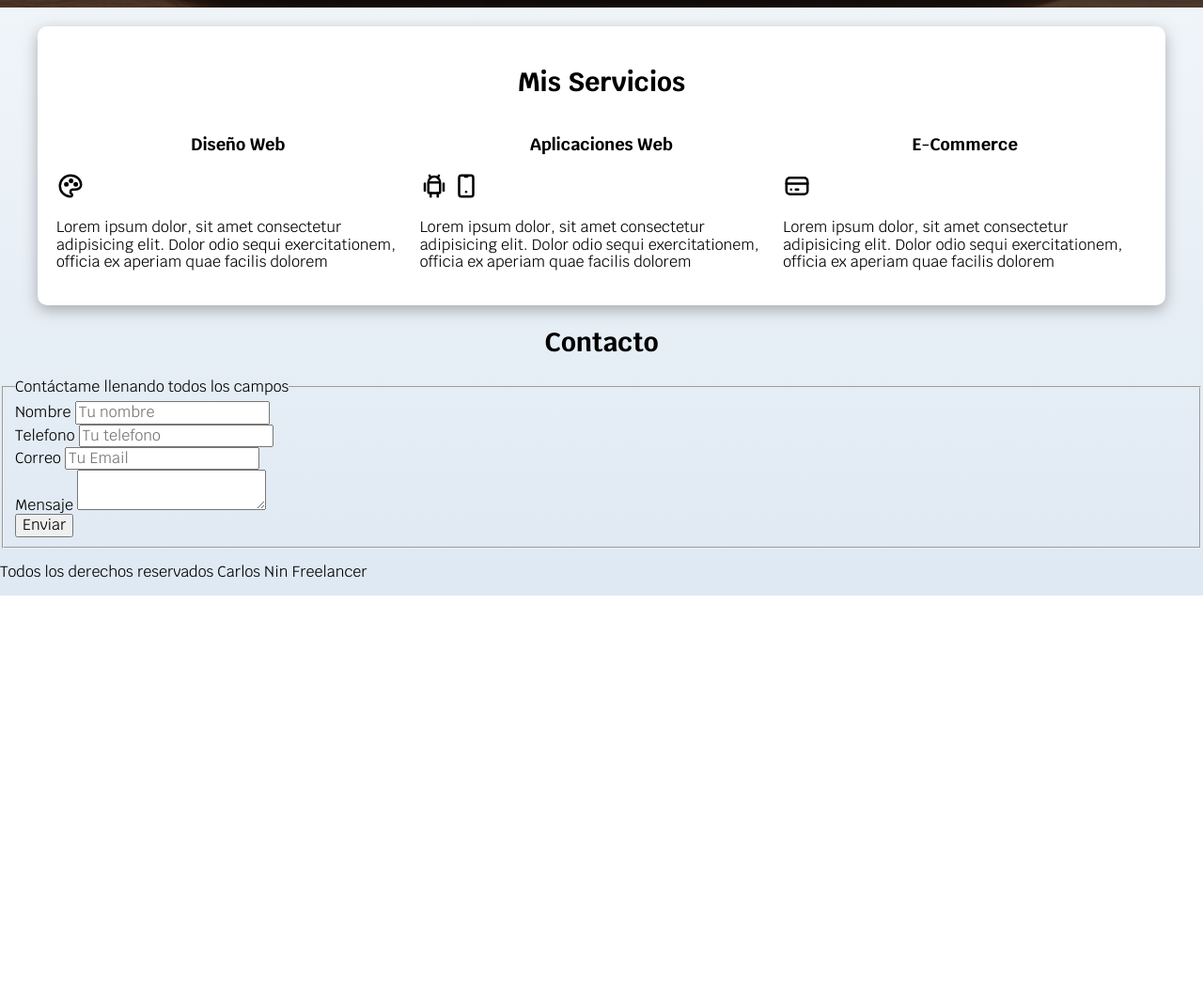
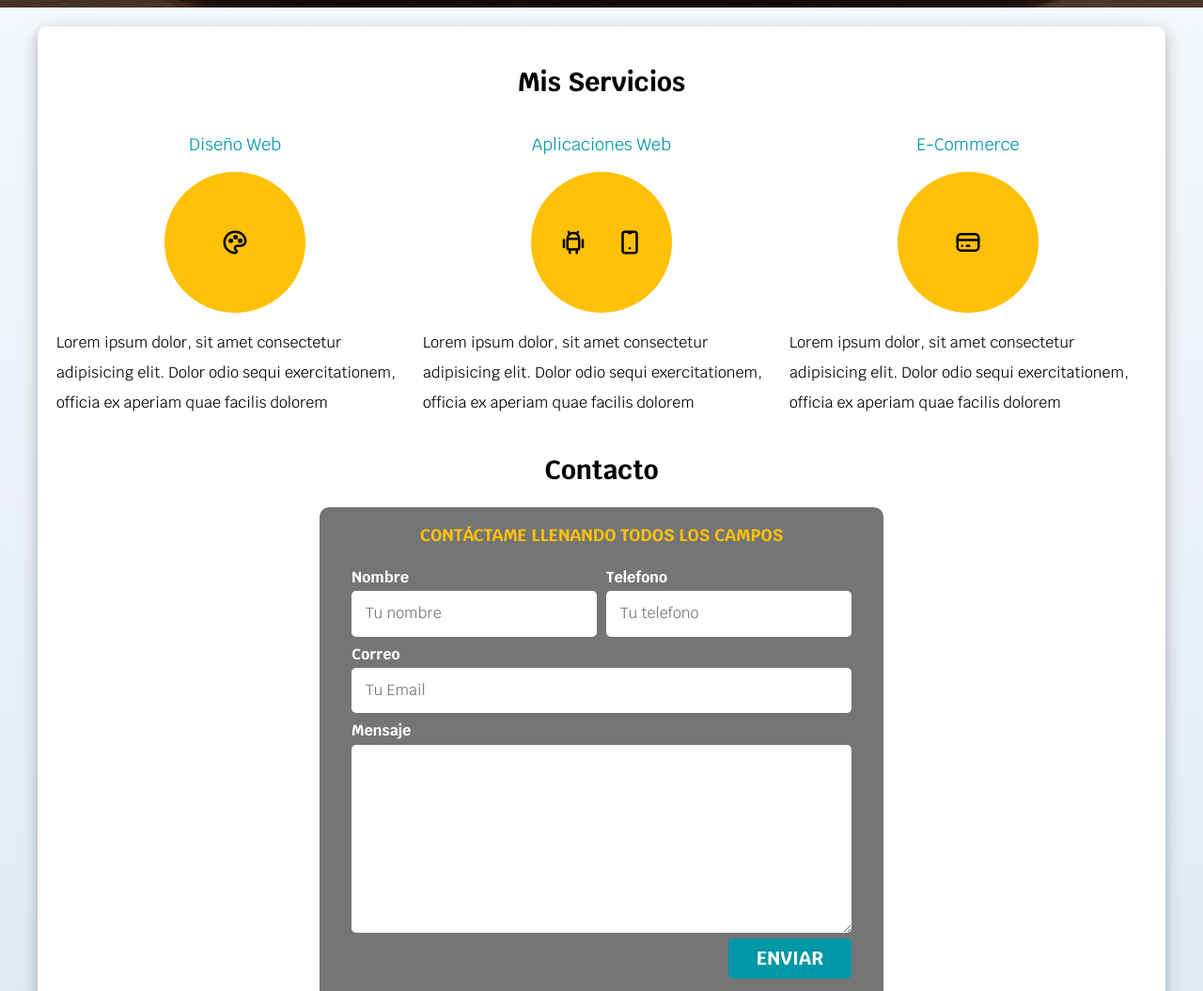
Before and after one commit to Carlosnin0623/APRENDIENDO-DESARROLLO-WEB, a plain HTML site: page HTML/freelancer_inicio/index.html in a window 1280 px wide. Shown: the part 580-1635 px from the top of the page at 94% size. Before the commit the page ends 1214 px from the top, so only its background shows below. Drawn offline with Linux system fonts and the light colour scheme.

Commit message:
Proyecto Diseño web FreeLancer

```diff
--- a/HTML/freelancer_inicio/css/styles.css
+++ b/HTML/freelancer_inicio/css/styles.css
@@ -1,4 +1,4 @@
-:root{
+:root {
     /* Custom Propertis */
 
     --blanco: #ffffff;
@@ -11,16 +11,21 @@
 }
 
 
-html{
+html {
     font-size: 62.5%;
     box-sizing: border-box;
+
+    /* Agregando efecto scroll en el html con esta propiedad css como es vertical se pone y pero si fuera horizontal ponemos x */
+    scroll-snap-type: y mandatory;
 }
 
-*, *:before, *:after {
+*,
+*:before,
+*:after {
     box-sizing: inherit;
 }
 
-body{
+body {
     font-size: 16px;
     font-family: var(--fuente-texto-exterior);
 
@@ -28,32 +33,54 @@ body{
     background-image: linear-gradient(to top, var(--grisClaro) 0%, var(--blanco) 100%);
 }
 
-h1{
+h1 {
     font-size: 3.8rem;
 }
 
-h2{
+h2 {
     font-size: 2.8rem;
 }
 
-h3{
+h3 {
     font-size: 1.8rem;
 }
 
-h1,h2,h3{
+h1,
+h2,
+h3 {
     text-align: center;
 }
 
-.titulo span{
+.titulo span {
     font-size: 2rem;
 }
 
-.contenedor{
-    max-width: 120rem; /* Esta propiedad provocara que el contenedor de los enlaces ocupe el 100% del ancho hasta llegar a los 1200px */
+
+.w-sm-100{
+    width: 100%;
+}
+
+@media (min-width: 768px) {
+    .w-sm-100 {
+        width: auto;
+    }
+}
+
+.flex{
+    display: flex;
+}
+
+.alinear-derecha{
+    justify-content: flex-end;
+}
+
+.contenedor {
+    max-width: 120rem;
+    /* Esta propiedad provocara que el contenedor de los enlaces ocupe el 100% del ancho hasta llegar a los 1200px */
     margin: 0 auto;
 }
 
-.boton{
+.boton {
     background-color: var(--secundario);
     color: var(--blanco);
     padding: 1rem 3rem;
@@ -65,41 +92,46 @@ h1,h2,h3{
     border-radius: .5rem;
     width: 90%;
     text-align: center;
+    border: none;
 }
 
 @media (min-width: 768px) {
-    .boton{
+    .boton {
         width: auto;
     }
 }
+
+.boton:hover{
+    cursor: pointer;
+}
+
 /* Poniendo sombra sobre un elemento con css usando esta pagina https://www.cssmatic.com/box-shadow */
-.sombra{
+.sombra {
 
-  -webkit-box-shadow: 0px 5px 15px 0px rgba(112,112,112,0.54);
-  -moz-box-shadow: 0px 5px 15px 0px rgba(112,112,112,0.54);
-   box-shadow: 0px 5px 15px 0px rgba(112,112,112,0.54);
+    -webkit-box-shadow: 0px 5px 15px 0px rgba(112, 112, 112, 0.54);
+    -moz-box-shadow: 0px 5px 15px 0px rgba(112, 112, 112, 0.54);
+    box-shadow: 0px 5px 15px 0px rgba(112, 112, 112, 0.54);
     background-color: var(--blanco);
     padding: 2rem;
     border-radius: 1rem;
 }
 
-.nav-bg{
+.nav-bg {
     background-color: var(--secundario);
 }
 
-.navegacion-principal{
+.navegacion-principal {
     display: flex;
     flex-direction: column;
 
 }
+
 /* Media query cuando llegue al tamaño de la pantalla de un telefono */
-@media (min-width: 480px) {
-
-}
+@media (min-width: 480px) {}
 
 /* Media query cuando llegue al tamaño de la pantalla de una tablet */
 @media (min-width: 768px) {
-    .navegacion-principal{
+    .navegacion-principal {
         flex-direction: row;
         justify-content: space-between;
 
@@ -108,17 +140,13 @@ h1,h2,h3{
 
 /* Media query cuando llegue al tamaño de la pantalla de una laptops */
 
-@media (min-width: 1140px){
-
-}
+@media (min-width: 1140px) {}
 
 
 /* Media query cuando llegue al tamaño para monitores */
-@media (min-width: 1400px){
+@media (min-width: 1400px) {}
 
-}
-
-.navegacion-principal a{
+.navegacion-principal a {
     color: var(--blanco);
     display: block;
     text-align: center;
@@ -128,7 +156,7 @@ h1,h2,h3{
     padding: 1rem;
 }
 
-.navegacion-principal a:hover{
+.navegacion-principal a:hover {
     background-color: var(--primario);
     color: var(--oscuro);
 }
@@ -155,17 +183,18 @@ aplica el codigo css*/
 }
 
 */
-.hero{
+.hero {
     background-image: url(../img/hero.jpg);
     background-repeat: no-repeat;
-    background-size: cover; /* Esta propiedad hara que la imagen tome el 100% del ancho de su contenedor */
+    background-size: cover;
+    /* Esta propiedad hara que la imagen tome el 100% del ancho de su contenedor */
     height: 45rem;
     /*  padding: 2rem;  pading para rellenar la imagen y no dejar espacios en blanco con el con el nav */
     position: relative;
     margin-bottom: 2rem;
 }
 
-.contenido-hero{
+.contenido-hero {
     position: absolute;
     background-color: rgba(0, 0, 0, 0.7);
     width: 100%;
@@ -178,18 +207,18 @@ aplica el codigo css*/
 }
 
 .contenido-hero h2,
-.contenido-hero p{
+.contenido-hero p {
     color: var(--blanco);
 }
 
-.ubicacion{
+.ubicacion {
     display: flex;
     flex-direction: column;
     align-items: center;
 }
 
 @media (min-width: 768px) {
-    .ubicacion{
+    .ubicacion {
         flex-direction: row;
     }
 }
@@ -197,13 +226,130 @@ aplica el codigo css*/
 
 /* Servicios */
 
-@media(min-width: 768px){
-    .servicios{
+.servicios,
+.navegacion-principal,
+.formulario{
+    /* Aqui le decimos a la web en que parte de la web tenga mas importancia el scroll snap y que se detenga */
+    scroll-snap-align: center;
+    scroll-snap-stop: always;
+}
+
+
+@media(min-width: 768px) {
+    .servicios {
         /* Aqui estoy habilitando el grid */
         display: grid;
         /*  grid-template-columns: cuando quiero establecer la cantidad de columnas,  Aqui le dijo que quiero 3 columnas y a cada uno le asignara una dimension */
-        grid-template-columns: repeat(3,1fr);
+        grid-template-columns: repeat(3, 1fr);
         /*  grid-template-rows: para trabajar con la altura de la fila, aqui le dijo que la primera fila va a medir 200 px y la segunda fila va a medir 800px*/
         /* grid-template-rows: 20rem 80rem;*/
+        column-gap: 1rem;
     }
 }
+
+.servicio {
+    display: flex;
+    flex-direction: column;
+    align-items: center;
+}
+
+
+.servicio h3 {
+ color: var(--secundario);
+ font-weight: normal;
+}
+
+.servicio p{
+    line-height: 2;
+}
+
+
+.servicio .iconos {
+    height: 15rem;
+    width: 15rem;
+    background-color: var(--primario);
+    border-radius: 50%;
+    display: flex;
+    justify-content: space-evenly;
+    align-items: center;
+}
+
+/* formulario contacto */
+
+.formulario{
+  background-color: var(--gris);
+ /* el va a comparar el valor min de 60rem con el 100% de la ancura del contenedor,
+  si 60rem es menor que el 100% entonces usara los 600px */
+  width: min(60rem, 100%);
+
+  /* Magin: 0 auto se debe utilizar siempre que tengas un elemento aislado, cuyo padre no es un display flex
+  de esa forma lo centras horizontalmente */
+
+  margin: 0 auto;
+  padding: 2rem;
+  border-radius: 1rem;
+}
+
+
+.formulario fieldset{
+    border: none;
+}
+
+.formulario legend{
+    text-align: center;
+    font-size: 1.8rem;
+    text-transform: uppercase;
+    font-weight: bold;
+    margin-bottom: 2rem;
+    color: var(--primario);
+}
+
+@media(min-width:768px){
+    .contenedor-campos{
+        display: grid;
+        grid-template-columns: repeat(2, 1fr);
+        grid-template-rows: auto auto 20rem;
+        column-gap: 1rem;
+    }
+
+    .campo:nth-child(3){
+        grid-column: 1 / 3;
+        grid-row: 2 / 3;
+    }
+
+    .campo:nth-child(4){
+        grid-column: 1 / 3;
+        grid-row: 3 / 4;
+    }
+}
+.campo{
+  margin-bottom: 1rem;
+}
+
+.campo label{
+  color: var(--blanco);
+  font-weight: bold;
+  margin-bottom: .5rem;
+  display: block;
+}
+
+.campo textarea{
+    height: 20rem;
+}
+
+.input-text{
+    width: 100%;
+    border: none;
+    padding: 1.5rem;
+    border-radius: .5rem;
+}
+
+.enviar .boton{
+    width: 100%;
+}
+
+/* Footer */
+
+.footer{
+  text-align: center;
+}
--- a/HTML/freelancer_inicio/index.html
+++ b/HTML/freelancer_inicio/index.html
@@ -54,8 +54,10 @@
         <h2>Mis Servicios</h2>
 
         <div class="servicios">
-            <section> <!-- Si tiene un headign en el aire lo mas recomandable es ponerlo dentro de una section-->
+            <section class="servicio">
+                <!-- Si tiene un headign en el aire lo mas recomandable es ponerlo dentro de una section-->
                 <h3>Diseño Web</h3>
+                <div class="iconos">
                     <svg xmlns="http://www.w3.org/2000/svg" width="30" height="30" viewBox="0 0 24 24" fill="none"
                         stroke="currentColor" stroke-width="2" stroke-linecap="round" stroke-linejoin="round"
                         class="icon icon-tabler icons-tabler-outline icon-tabler-palette">
@@ -66,13 +68,16 @@
                         <path d="M12.5 7.5m-1 0a1 1 0 1 0 2 0a1 1 0 1 0 -2 0" />
                         <path d="M16.5 10.5m-1 0a1 1 0 1 0 2 0a1 1 0 1 0 -2 0" />
                     </svg>
+                </div>
                 <p>Lorem ipsum dolor, sit amet consectetur adipisicing elit. Dolor odio sequi exercitationem, officia ex
                     aperiam quae facilis dolorem</p>
             </section>
 
 
-            <section> <!-- Si tiene un headign en el aire lo mas recomandable es ponerlo dentro de una section-->
+            <section class="servicio">
+                <!-- Si tiene un headign en el aire lo mas recomandable es ponerlo dentro de una section-->
                 <h3>Aplicaciones Web</h3>
+                <div class="iconos">
                     <svg xmlns="http://www.w3.org/2000/svg" width="30" height="30" viewBox="0 0 24 24" fill="none"
                         stroke="currentColor" stroke-width="2" stroke-linecap="round" stroke-linejoin="round"
                         class="icon icon-tabler icons-tabler-outline icon-tabler-brand-android">
@@ -94,15 +99,16 @@
                         <path d="M11 4h2" />
                         <path d="M12 17v.01" />
                     </svg>
-
-
+                </div>
                 <p>Lorem ipsum dolor, sit amet consectetur adipisicing elit. Dolor odio sequi exercitationem, officia ex
                     aperiam quae facilis dolorem</p>
             </section>
 
 
-            <section> <!-- Si tiene un headign en el aire lo mas recomandable es ponerlo dentro de una section-->
+            <section class="servicio">
+                <!-- Si tiene un headign en el aire lo mas recomandable es ponerlo dentro de una section-->
                 <h3>E-Commerce</h3>
+                <div class="iconos">
                     <svg xmlns="http://www.w3.org/2000/svg" width="30" height="30" viewBox="0 0 24 24" fill="none"
                         stroke="currentColor" stroke-width="2" stroke-linecap="round" stroke-linejoin="round"
                         class="icon icon-tabler icons-tabler-outline icon-tabler-credit-card">
@@ -112,52 +118,53 @@
                         <path d="M7 15l.01 0" />
                         <path d="M11 15l2 0" />
                     </svg>
+                </div>
                 <p>Lorem ipsum dolor, sit amet consectetur adipisicing elit. Dolor odio sequi exercitationem, officia ex
                     aperiam quae facilis dolorem</p>
             </section>
 
         </div> <!-- Fin seccion de servicios-->
 
-    </main>
 
         <section> <!-- Si tiene un headign en el aire lo mas recomandable es ponerlo dentro de una section-->
             <h2>Contacto</h2>
 
-        <form action="">
+            <form class="formulario">
                 <fieldset>
                     <!--fieldset es una etiqueta que sirve para darle indicaciones a los usuarios de los datos de un formulario -->
                     <legend>Contáctame llenando todos los campos</legend>
 
-                <div>
+                    <div class="contenedor-campos">
+                        <div class="campo">
                             <label for="nombre">Nombre</label>
-                    <input type="text" name="nombre" id="nombre" placeholder="Tu nombre">
+                            <input class="input-text" type="text" name="nombre" id="nombre" placeholder="Tu nombre">
                         </div>
 
-                <div>
+                        <div class="campo">
                             <label for="telefono">Telefono</label>
-                    <input type="tel" name="telefono" id="telefono" placeholder="Tu telefono">
+                            <input class="input-text" type="tel" name="telefono" id="telefono" placeholder="Tu telefono">
                         </div>
 
-                <div>
+                        <div class="campo">
                             <label for="email">Correo</label>
-                    <input type="email" name="email" id="email" placeholder="Tu Email">
+                            <input class="input-text" type="email" name="email" id="email" placeholder="Tu Email">
                         </div>
 
-                <div>
+                        <div class="campo">
                             <label for="mensaje">Mensaje</label>
-                    <textarea name="mensaje" id="mensaje"></textarea>
+                            <textarea class="input-text" name="mensaje" id="mensaje"></textarea>
                         </div>
+                    </div>  <!-- Este es el fin del contenedor de los campos-->
 
-                <div>
-                    <input type="submit" value="Enviar">
+                    <div class="alinear-derecha flex">
+                        <input class="boton w-sm-100" type="submit" value="Enviar">
                     </div>
-
                 </fieldset>
             </form>
         </section>
+    </main>
 
-
-    <footer>
+    <footer class="footer">
         <!-- Footer es la etiqueta final de una pagina web y le dice al navegador donde termina la pagina -->
         <p>Todos los derechos reservados Carlos Nin Freelancer</p>
     </footer>
```
Lines whose indentation alone changed are shown as unchanged.
